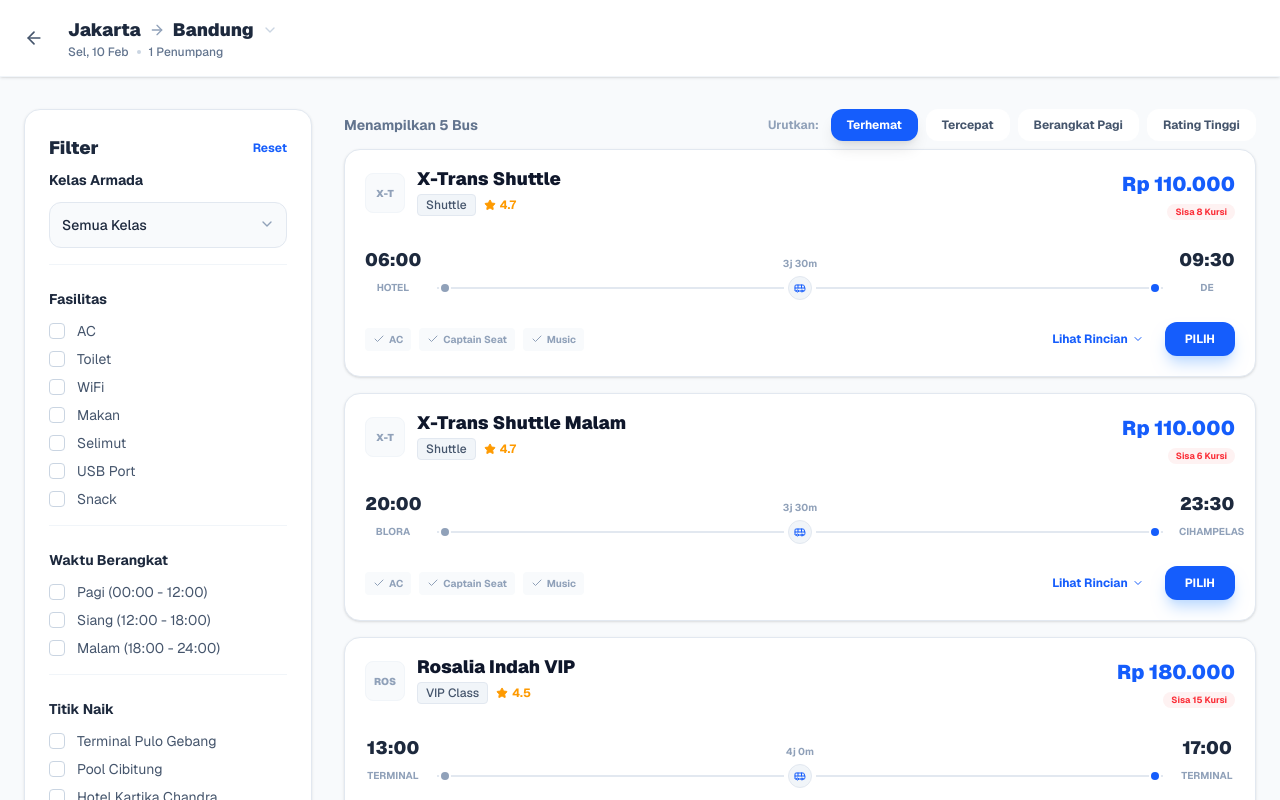
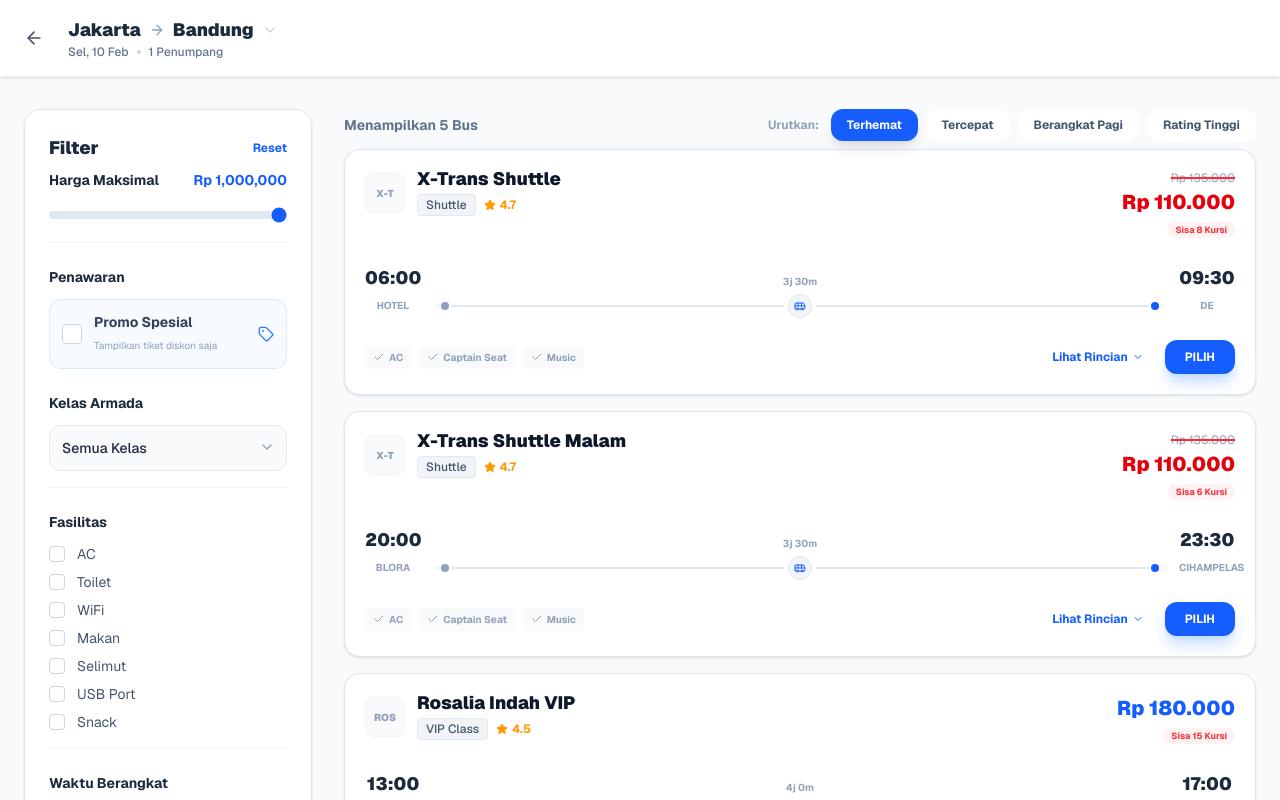
Before and after one commit to doaesque/skybus, a Next.js app: page /ticket in a window 1280 px wide. Shown: the top 800 px of the page. Built offline with nearby package versions, Linux system fonts and the light colour scheme.

Commit message:
feat(ticket): add price range/promo filters and fix search param carry-over

```diff
--- a/src/app/ticket/page.tsx
+++ b/src/app/ticket/page.tsx
@@ -4,7 +4,7 @@ import React, { useState, useMemo, useEffect, useRef } from 'react';
 import {
   ArrowLeft, ArrowRight, Star, Wifi, Zap, Armchair, ChevronDown, ChevronUp,
   Camera, MapPin, Calendar, User, SlidersHorizontal, Info, Clock, ShieldAlert,
-  Coffee, Tv, Filter, Check, X, Bus, ArrowUpDown, LogIn, Lock
+  Coffee, Tv, Filter, Check, X, Bus, ArrowUpDown, LogIn, Lock, Tag
 } from 'lucide-react';
 import Link from 'next/link';
 import Image from 'next/image';
@@ -37,10 +37,13 @@ export default function TicketPage() {
   // STATE MODAL LOGIN
   const [showLoginModal, setShowLoginModal] = useState(false);
 
+  // --- STATE FILTER LENGKAP (Updated) ---
   const [filters, setFilters] = useState({
     pagi: false, siang: false, malam: false,
     selectedClasses: [] as string[],
     photoOnly: false,
+    promoOnly: false, // NEW: Filter Promo
+    maxPrice: 1000000, // NEW: Filter Max Price (Default 1jt)
     boardingPoints: [] as string[],
     droppingPoints: [] as string[],
     operators: [] as string[],
@@ -68,7 +71,7 @@ export default function TicketPage() {
     }));
   };
 
-  const handleSelectTicket = (busId: string) => {
+  const handleSelectTicket = (busId: string, price: number) => {
     const role = localStorage.getItem("userRole");
     if (!role) {
         setShowLoginModal(true);
@@ -76,6 +79,7 @@ export default function TicketPage() {
         // Carry over search params to booking page
         const params = new URLSearchParams();
         params.set("busId", busId);
+        params.set("price", price.toString()); // Carry price selected
         params.set("date", searchParams.date);
         params.set("pax", searchParams.pax.toString());
         params.set("from", searchParams.origin);
@@ -88,7 +92,6 @@ export default function TicketPage() {
     }
   };
 
-  // Helper Cek Next Day (+1 Hari)
   const isNextDay = (dep: string, arr: string) => {
     const parseTime = (t: string) => parseInt(t.replace('.', ':').split(':')[0]);
     return parseTime(arr) < parseTime(dep);
@@ -150,6 +153,16 @@ export default function TicketPage() {
           return partner?.reviews?.some(r => r.images && r.images.length > 0);
        });
     }
+
+    // NEW: Filter Promo
+    if (filters.promoOnly) {
+        // Asumsi data.ts punya field isPromo, kalau belum ada filter ini skip dulu atau tambahkan field dummy
+        // @ts-ignore
+        data = data.filter(bus => bus.isPromo === true);
+    }
+
+    // NEW: Filter Max Price
+    data = data.filter(bus => bus.price <= filters.maxPrice);
 
     if (selectedSort === 'Terhemat') data.sort((a, b) => a.price - b.price);
     if (selectedSort === 'Tercepat') data.sort((a, b) => parseInt(a.duration) - parseInt(b.duration));
@@ -252,7 +265,40 @@ export default function TicketPage() {
     <div className="space-y-6">
         <div className="flex items-center justify-between mb-2">
             <h3 className="font-black text-lg">Filter</h3>
-            <button onClick={() => setFilters({pagi:false, siang:false, malam:false, selectedClasses: [], facilities: [], photoOnly:false, boardingPoints:[], droppingPoints:[], operators:[]})} className="text-xs font-bold text-blue-600 hover:underline">Reset</button>
+            <button onClick={() => setFilters({pagi:false, siang:false, malam:false, selectedClasses: [], facilities: [], photoOnly:false, promoOnly:false, maxPrice: 1000000, boardingPoints:[], droppingPoints:[], operators:[]})} className="text-xs font-bold text-blue-600 hover:underline">Reset</button>
+        </div>
+
+        {/* Filter Range Harga (NEW) */}
+        <div className="border-b border-slate-100 dark:border-slate-800 pb-4">
+            <h4 className="font-bold text-sm mb-3 flex justify-between">
+                Harga Maksimal
+                <span className="text-blue-600">Rp {filters.maxPrice.toLocaleString()}</span>
+            </h4>
+            <input
+                type="range"
+                min="50000"
+                max="1000000"
+                step="10000"
+                value={filters.maxPrice}
+                onChange={(e) => setFilters(prev => ({...prev, maxPrice: parseInt(e.target.value)}))}
+                className="w-full h-2 bg-slate-200 rounded-lg appearance-none cursor-pointer accent-blue-600"
+            />
+        </div>
+
+        {/* Filter Promo (NEW) */}
+        <div>
+            <h4 className="font-bold text-sm mb-3">Penawaran</h4>
+            <label className="flex items-center gap-3 cursor-pointer group p-3 rounded-xl bg-blue-50/50 dark:bg-blue-900/10 border border-blue-100 dark:border-blue-900 hover:border-blue-300 transition">
+                <div className={`w-5 h-5 rounded border flex items-center justify-center transition ${filters.promoOnly ? 'bg-blue-600 border-blue-600' : 'border-slate-300 dark:border-slate-600 bg-white dark:bg-slate-900'}`}>
+                    {filters.promoOnly && <Check className="w-3 h-3 text-white" />}
+                </div>
+                <input type="checkbox" className="hidden" checked={filters.promoOnly} onChange={() => toggleBoolFilter('promoOnly')} />
+                <div className="flex-1">
+                    <span className="text-sm font-bold text-slate-700 dark:text-white block">Promo Spesial</span>
+                    <span className="text-[10px] text-slate-400">Tampilkan tiket diskon saja</span>
+                </div>
+                <Tag className="w-4 h-4 text-blue-500" />
+            </label>
         </div>
 
         {/* Filter Kelas */}
@@ -546,7 +592,7 @@ export default function TicketPage() {
                 <h3 className="font-bold text-lg mb-1">Bus Tidak Ditemukan</h3>
                 <p className="text-sm text-slate-500 mb-4">Coba atur ulang filter, lokasi detail, atau cari tanggal lain.</p>
                 <button onClick={() => {
-                    setFilters({pagi:false, siang:false, malam:false, selectedClasses:[], photoOnly:false, boardingPoints:[], droppingPoints:[], operators:[], facilities: []});
+                    setFilters({pagi:false, siang:false, malam:false, selectedClasses:[], photoOnly:false, promoOnly:false, maxPrice: 1000000, boardingPoints:[], droppingPoints:[], operators:[], facilities: []});
                     setSearchParams(prev => ({...prev, originDetail: 'Semua Lokasi', destinationDetail: 'Semua Lokasi'}));
                 }} className="text-blue-600 font-bold text-sm hover:underline">Reset Filter & Lokasi</button>
              </div>
@@ -577,7 +623,18 @@ export default function TicketPage() {
                       </div>
                     </div>
                     <div className="text-right">
-                      <span className="block text-xl font-black text-blue-600 dark:text-blue-400">Rp {bus.price.toLocaleString('id-ID')}</span>
+                      {/* HARGA CORET & PROMO */}
+                      {/* @ts-ignore: Assume field exists based on updated data.ts */}
+                      {bus.originalPrice && (
+                          <span className="block text-xs text-slate-400 line-through decoration-red-500 decoration-2 mb-0.5">
+                              Rp {bus.originalPrice.toLocaleString('id-ID')}
+                          </span>
+                      )}
+
+                      <span className={`block text-xl font-black ${bus.originalPrice ? 'text-red-600' : 'text-blue-600 dark:text-blue-400'}`}>
+                          Rp {bus.price.toLocaleString('id-ID')}
+                      </span>
+
                       <span className="text-[9px] font-bold text-red-500 bg-red-50 dark:bg-red-900/20 px-2 py-0.5 rounded-full">Sisa {bus.seatsAvailable} Kursi</span>
                     </div>
                   </div>
@@ -634,7 +691,7 @@ export default function TicketPage() {
 
                       {/* SELECT BUTTON WITH AUTH CHECK */}
                       <button
-                        onClick={() => handleSelectTicket(bus.id)}
+                        onClick={() => handleSelectTicket(bus.id, bus.price)}
                         className="bg-blue-600 hover:bg-blue-700 text-white px-5 py-2 rounded-xl text-xs font-bold shadow-lg shadow-blue-200 dark:shadow-none transition"
                       >
                         PILIH
```
